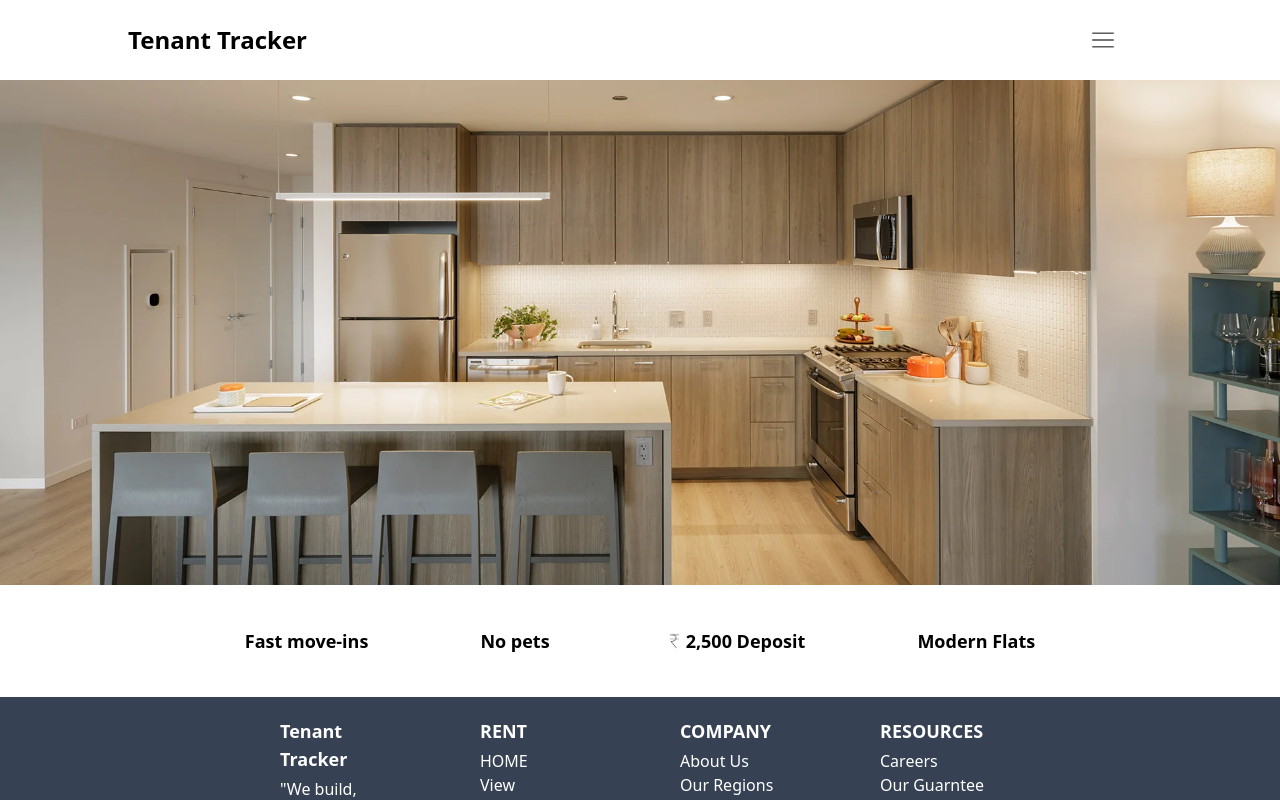
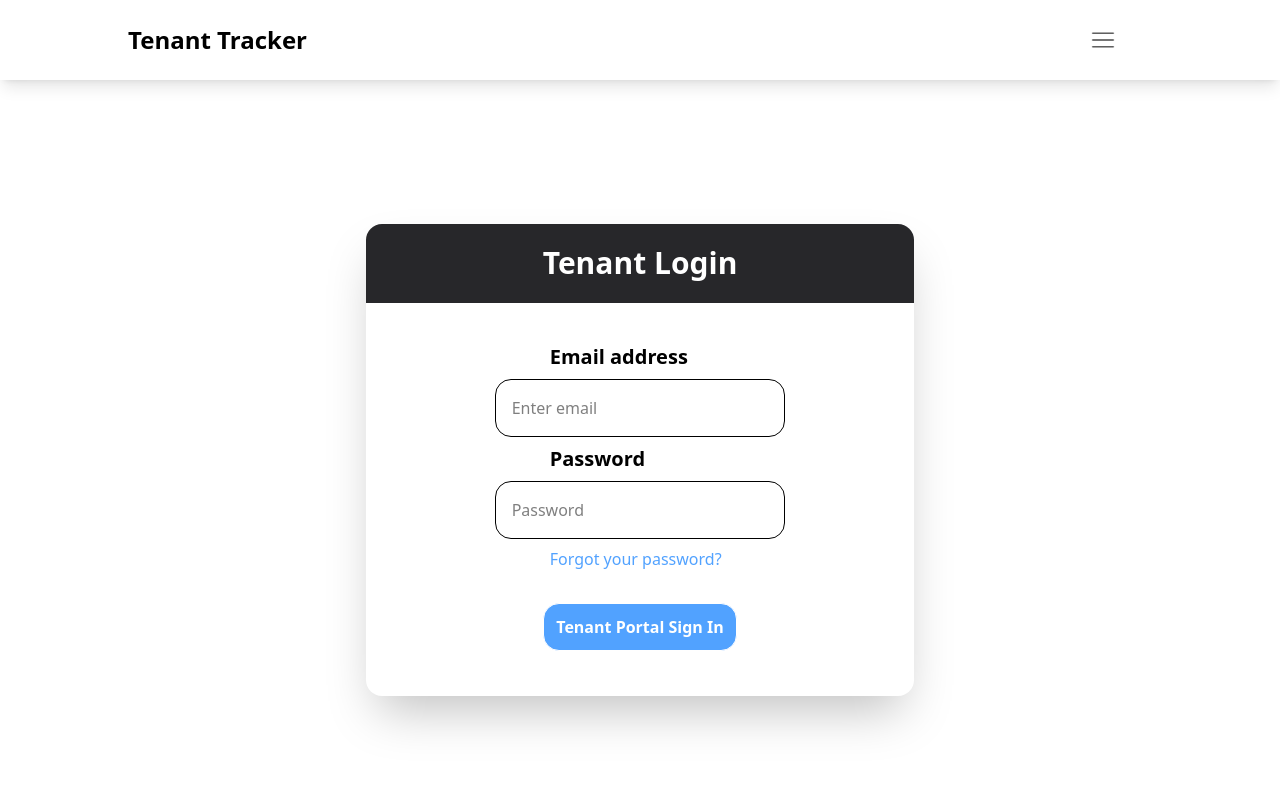
Before and after one commit to bhanuarya06/TenantTracker-Web, a React (Vite) app: page /login in a window 1280 px wide. Shown: the top 800 px of the page. Built offline with nearby package versions, Linux system fonts and the light colour scheme.

Commit message:
Login Page implemented

```diff
--- a/src/Ammenities.jsx
+++ b/src/Ammenities.jsx
@@ -5,7 +5,7 @@ const Ammenities = () => {
       <div className="p-2 my-2 mx-12 font-bold text-lg">Fast move-ins</div>
       <div className="p-2 my-2 mx-12 font-bold text-lg">No pets</div>
       <div className="flex items-center p-2 my-2 mx-12">
-        <img alt="rupee logo" src="public/rupee.png" className="w-4 m-1"></img>
+        <img alt="rupee logo" src="/rupee.png" className="w-4 m-1"></img>
         <div className="font-bold text-lg">2,500 Deposit</div>
       </div>
       <div className="p-2 my-2 mx-12 font-bold text-lg">Modern Flats</div>
--- a/src/App.jsx
+++ b/src/App.jsx
@@ -13,7 +13,7 @@ function App() {
           <Routes>
             <Route path="/" element={<Body />}>
               <Route path="/login" element={<Login />}></Route>
-              <Route path="/home" element={<Home />}></Route>
+              <Route path="/" element={<Home />}></Route>
             </Route>
           </Routes>
         </BrowserRouter>
--- a/src/Body.jsx
+++ b/src/Body.jsx
@@ -1,15 +1,13 @@
 import Header from './Header';
-import MainPageBackground from './MainPageBackground';
-import Ammenities from './Ammenities';
 import Footer from './Footer';
+import { Outlet } from 'react-router';
 
 const Body = () => {
   return (
     <div>
       <Header></Header>
-      <MainPageBackground></MainPageBackground>
-      <Ammenities></Ammenities>
-      <Footer></Footer>
+      <Outlet />
+      <Footer />
     </div>
   )
 }
--- a/src/Footer.jsx
+++ b/src/Footer.jsx
@@ -1,7 +1,7 @@
 
 const Footer = () => {
   return (
-    <div className="px-60 bg-gray-700 text-white">
+    <div className="w-full px-60 bg-gray-700 text-white">
       <div className="flex border-b-2">
         <div className="mx-10 my-4 w-1/4 ">
           <h1 className="font-bold text-lg my-1">Tenant Tracker</h1>
--- a/src/Header.jsx
+++ b/src/Header.jsx
@@ -1,5 +1,7 @@
 import { useDispatch } from "react-redux";
 import { toggleMenu } from "../utils/Slices/MenuSlice";
+import { Link } from "react-router-dom";
+
 
 const Header = () => {
 
@@ -12,9 +14,9 @@ const Header = () => {
   return (
     <div className="">
       <div className="flex items-center justify-between shadow-lg h-20">
-        <div className="font-bold text-2xl pl-32 py-4 w-5/6">Tenant Tracker</div>
+        <Link to="/" className="font-bold text-2xl pl-32 py-4 w-5/6"><div >Tenant Tracker</div></Link>
         <div className="w-1/6 p-4">
-          <img alg="Hamburger Logo" src="/threelines.png" className="flex items-center w-10 " onClick={handleMenuClick} ></img>
+          <img alt="Hamburger Logo" src="/threelines.png" className="flex items-center w-10 " onClick={handleMenuClick} ></img>
         </div>
       </div>
     </div>
--- a/src/Home.jsx
+++ b/src/Home.jsx
@@ -1,9 +1,14 @@
-import React from 'react'
+import React from "react";
+import MainPageBackground from "./MainPageBackground";
+import Ammenities from "./Ammenities";
 
 const Home = () => {
   return (
-    <div>Home</div>
-  )
-}
+    <div>
+      <MainPageBackground></MainPageBackground>
+      <Ammenities></Ammenities>
+    </div>
+  );
+};
 
-export default Home
+export default Home;
--- a/src/Login.jsx
+++ b/src/Login.jsx
@@ -1,9 +1,23 @@
-import React from 'react'
+import React from "react";
 
 const Login = () => {
   return (
-    <div>Login</div>
-  )
-}
+    <div className=" flex justify-center h-190">
+      <div className="w-3/7 rounded-2xl text-center m-36 shadow-2xl">
+        <div className="p-2 font-bold text-3xl bg-zinc-800 rounded-t-2xl text-white h-1/6 flex items-center justify-center" >
+          Tenant Login
+        </div>
+        <form className="h-5/6 p-8">
+          <h1 className="mt-2 text-left ml-38 my-2 font-bold text-xl">Email address</h1>
+          <input type="text" placeholder="Enter email" className="w-3/5 border border-1 p-4 rounded-2xl"></input>
+          <h1 className="text-left ml-38 my-2 font-bold text-xl">Password</h1>
+          <input type="text" placeholder="Password" className=" w-3/5 border border-1 p-4 rounded-2xl"></input>
+          <p className="text-left ml-38 my-2 text-blue-400">Forgot your password?</p>
+          <button className="m-6 w-4/10 h-12 font-bold text-white rounded-2xl border border-1 bg-blue-400" >Tenant Portal Sign In</button>
+        </form>
+      </div>
+    </div>
+  );
+};
 
-export default Login
+export default Login;
--- a/src/MainPageBackground.jsx
+++ b/src/MainPageBackground.jsx
@@ -9,7 +9,7 @@ const MainPageBackground = () => {
     <div className="relative">
       {showMenu && <MenuDropdown />}
       <div className="">
-        <img alg="bg-image" src="public/bg-image.webp" className="" ></img>
+        <img alg="bg-image" src="/bg-image.webp" className="" ></img>
       </div>
     </div>
   );
--- a/src/MenuDropdown.jsx
+++ b/src/MenuDropdown.jsx
@@ -1,3 +1,4 @@
+import { Link } from "react-router-dom";
 
 const MenuDropdown = () => {
   return (
@@ -13,7 +14,7 @@ const MenuDropdown = () => {
             <h1>Owner Log-in</h1>
           </div>
           <div className="p-2 hover:bg-amber-400 font-bold text-md">
-            <h1>Tenant Log-in</h1>
+            <Link to="/login"><h1>Tenant Log-in</h1></Link>
           </div>
         </div>
       </div>
```
